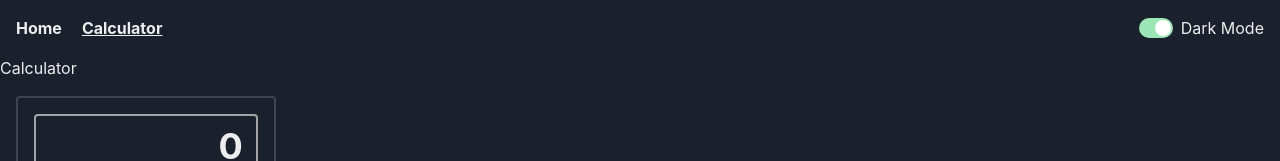
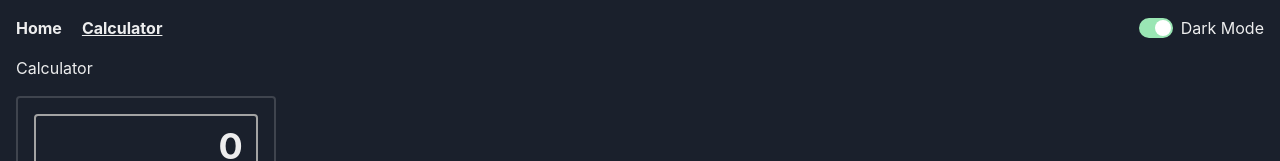
Before and after one commit to RiFactor/untitled, a React (Vite) app: page /calculator in a window 1280 px wide. Shown: the top 161 px of the page. Built offline with nearby package versions, Linux system fonts and the light colour scheme.

Commit message:
Align heading

```diff
--- a/src/components/Calculator.tsx
+++ b/src/components/Calculator.tsx
@@ -87,7 +87,7 @@ const Calculator = () => {
 
   return (
     <main className="gap-4">
-      <h1 className="">Calculator</h1>
+      <h1 className="pl-4">Calculator</h1>
       <div className="m-4 flex max-w-[16.25rem] flex-col gap-2 rounded border-2 p-4 dark:border-neutral-400">
         <h2 className="mb-3 rounded border-2 border-neutral-400 p-3.5 text-right text-4xl font-bold leading-8 tracking-tight">
           {display()}
```
